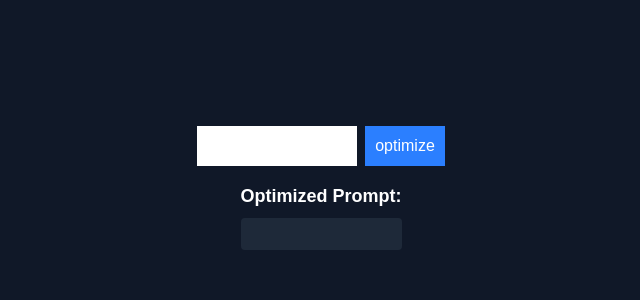
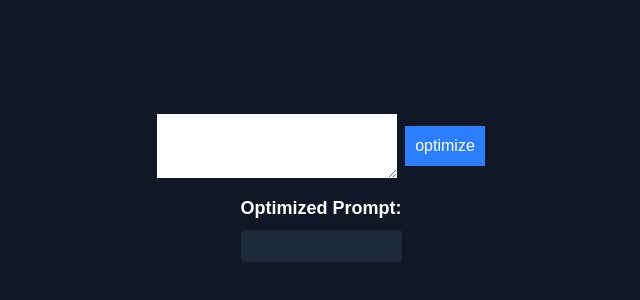
Before and after one commit to Sran012/prompt-studio, a Next.js app: page / in a window 1280 px wide. Shown: the part 212-512 px from the top of the page, without its empty margins (319-959 px from the left). Built offline with nearby package versions, Linux system fonts and the light colour scheme.

Commit message:
textarea instead of input for multiline text

```diff
--- a/app/page.tsx
+++ b/app/page.tsx
@@ -73,8 +73,8 @@ async function submit() {
 
   return (
     <div className="flex flex-col items-center justify-center min-h-screen w-screen bg-gray-900">
-      <div className="">
-         <input value={prompt} onChange={(e)=> {setPrompt(e.target.value)}} className="h-10 w-40 border-black bg-white text-black px-2"/>
+      <div className="flex justify-center items-center">
+         <textarea value={prompt} onChange={(e)=> {setPrompt(e.target.value)}} className="w-60 border-black bg-white text-black p-2"/>
          {loading && (
         <button
           onClick={handleAbort}
```
